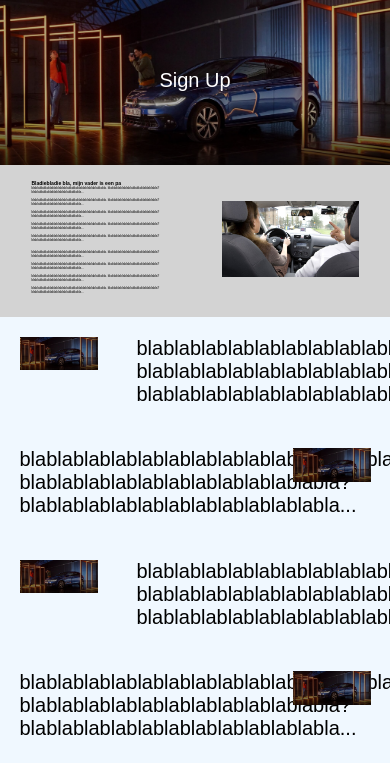
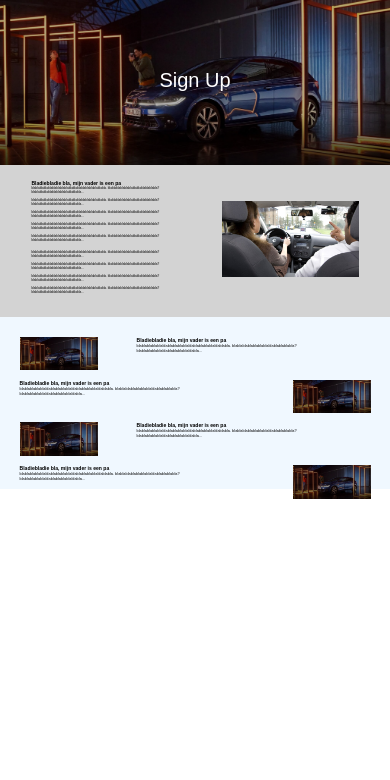
Before and after one commit to DaanoontjeGaming/VierkanteWielen, a PHP site: page /home.html in a window 390 px wide; the page is wider, and only the part inside the window is pictured. Shown: the part 64-844 px from the top of that part. Run offline with PHP 8.4, Linux system fonts and the light colour scheme.

Commit message:
Responsive fix reviews
Was responsive voor reviews vergeten, hiermee gefixed

```diff
--- a/home.html
+++ b/home.html
@@ -35,18 +35,30 @@
     </div>
     <div class="reviews">
         <img class="imgclass" src="/Images/download.png" alt="">
-        <p>blablablablablablablablablablablablablablablablablabla. blablablablablablablablablablablabla? <br> blablablablablablablablablablablabla...<br><br></p>
+        <div>
+            <h1>Bladiebladie bla, mijn vader is een pa</h1>
+            <p>blablablablablablablablablablablablablablablablablabla. blablablablablablablablablablablabla? <br> blablablablablablablablablablablabla...<br><br></p>
+        </div>
     </div>
     <div class="reviews2">
-        <p>blablablablablablablablablablablablablablablablablabla. blablablablablablablablablablablabla? <br> blablablablablablablablablablablabla...<br><br></p>
+        <div>
+            <h1>Bladiebladie bla, mijn vader is een pa</h1>
+            <p>blablablablablablablablablablablablablablablablablabla. blablablablablablablablablablablabla? <br> blablablablablablablablablablablabla...<br><br></p>
+        </div>
         <img class="imgclass" src="/Images/download.png" alt="">
     </div>
     <div class="reviews">
         <img class="imgclass" src="/Images/download.png" alt="">
-        <p>blablablablablablablablablablablablablablablablablabla. blablablablablablablablablablablabla? <br> blablablablablablablablablablablabla...<br><br></p>
+        <div>
+            <h1>Bladiebladie bla, mijn vader is een pa</h1>
+            <p>blablablablablablablablablablablablablablablablablabla. blablablablablablablablablablablabla? <br> blablablablablablablablablablablabla...<br><br></p>
+        </div>
     </div>
     <div class="reviews2">
-        <p>blablablablablablablablablablablablablablablablablabla. blablablablablablablablablablablabla? <br> blablablablablablablablablablablabla...<br><br></p>
+        <div>
+            <h1>Bladiebladie bla, mijn vader is een pa</h1>
+            <p>blablablablablablablablablablablablablablablablablabla. blablablablablablablablablablablabla? <br> blablablablablablablablablablablabla...<br><br></p>
+        </div>
         <img class="imgclass" src="/Images/download.png" alt="">
     </div>
 </body>
--- a/style.css
+++ b/style.css
@@ -4,6 +4,10 @@
     box-sizing: border-box;
     font-size: 20px;
     font-family: sans-serif;
+}
+
+h1 {
+    font-size: 1.3vw;
 }
 
 .Navi {
@@ -55,10 +59,6 @@
     align-items: center;
 }
 
-.info h1 {
-    font-size: 1.3vw;
-}
-
 .info p {
     font-size: 0.8vw;
 }
@@ -83,3 +83,11 @@
     grid-template-columns: 60% 20%;
     padding-top: 5%;
 }
+
+.reviews p {
+    font-size: 1vw;
+}
+
+.reviews2 p {
+    font-size: 1vw;
+}
```
